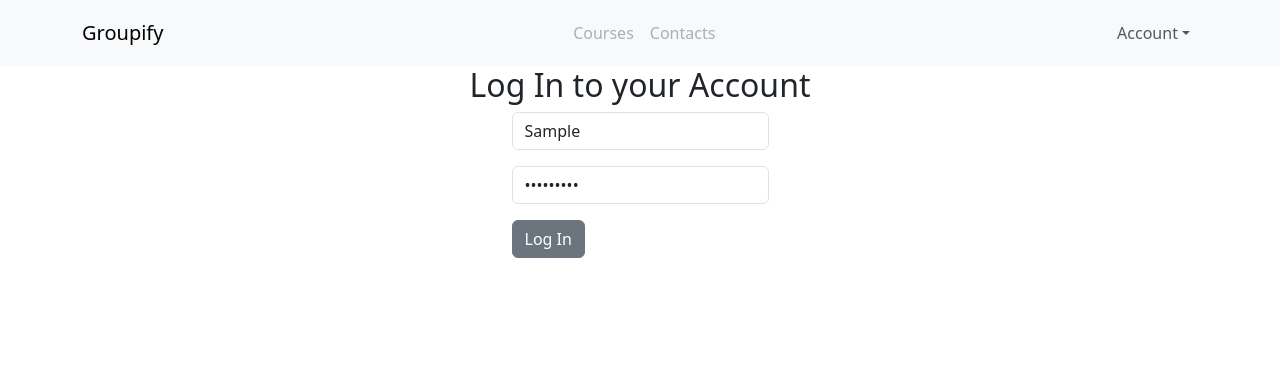
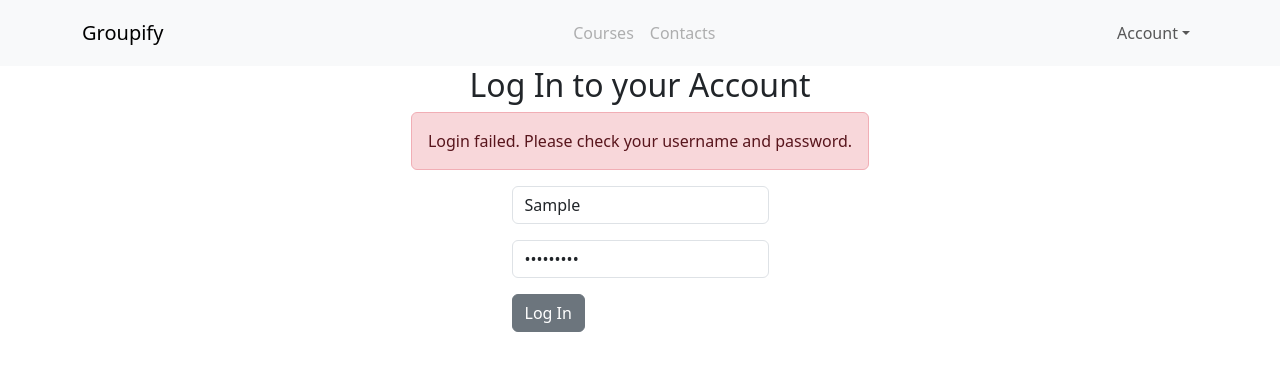
Before and after one commit to bayazitbora/ECE496-Capstone-Project, a React (Vite) app in the folder frontend/: page /log-in in a window 1280 px wide. Both pictures are taken after typing "Sample", "Sample123" into the empty fields and a click on the button "Log In". Shown: the top 370 px of the page. Built offline with nearby package versions, Linux system fonts and the light colour scheme; no server answers.

Commit message:
added error messages for login page

```diff
--- a/frontend/src/pages/LogIn/LogIn.jsx
+++ b/frontend/src/pages/LogIn/LogIn.jsx
@@ -1,7 +1,7 @@
 import { useState, useContext, useEffect } from "react";
 import { useNavigate } from "react-router-dom";
 import { publicAxios, privateAxios, setPrivateAxiosToken } from "../../api/api";
-import { Container, Button, Form, FormGroup, Input } from "reactstrap";
+import { Container, Button, Form, FormGroup, Input, Alert } from "reactstrap";
 import "./LogIn.module.css";
 import { SignUpContext } from "../../context/SignUpContext";
 import { useAuth } from "../../context/AuthContext";
@@ -17,6 +17,7 @@ function LogIn() {
   const { setFormData } = useContext(SignUpContext);
   const { token, setToken, setRefreshToken } = useAuth();
   const [isLoggedIn, setIsLoggedIn] = useState(false);
+  const [loginError, setLoginError] = useState(""); // Add state for login error
 
   /**
    * Handles the form submission for login.
@@ -26,6 +27,16 @@ function LogIn() {
   const handleSubmit = async (e) => {
     e.preventDefault();
 
+    // Check for empty fields
+    if (!username) {
+      setLoginError("Username field should not be empty.");
+      return;
+    }
+    if (!password) {
+      setLoginError("Password field should not be empty.");
+      return;
+    }
+
     try {
       const response = await publicAxios.post("token/", { username, password });
       const data = response.data;
@@ -33,8 +44,10 @@ function LogIn() {
       setToken(data.access);
       setRefreshToken(data.refresh);
       setIsLoggedIn(true);
+      setLoginError(""); // Clear any previous error
     } catch (error) {
       console.error("Login failed:", error);
+      setLoginError("Login failed. Please check your username and password."); // Set error message
     }
   };
 
@@ -81,6 +94,12 @@ function LogIn() {
         }}
       >
         <h2>Log In to your Account</h2>
+        {loginError && (
+          <Alert color="danger" fade={false}>
+            {loginError}
+          </Alert>
+        )}{" "}
+        {/* Display error message */}
         <Form onSubmit={(e) => handleSubmit(e)}>
           <FormGroup>
             <Input
```
